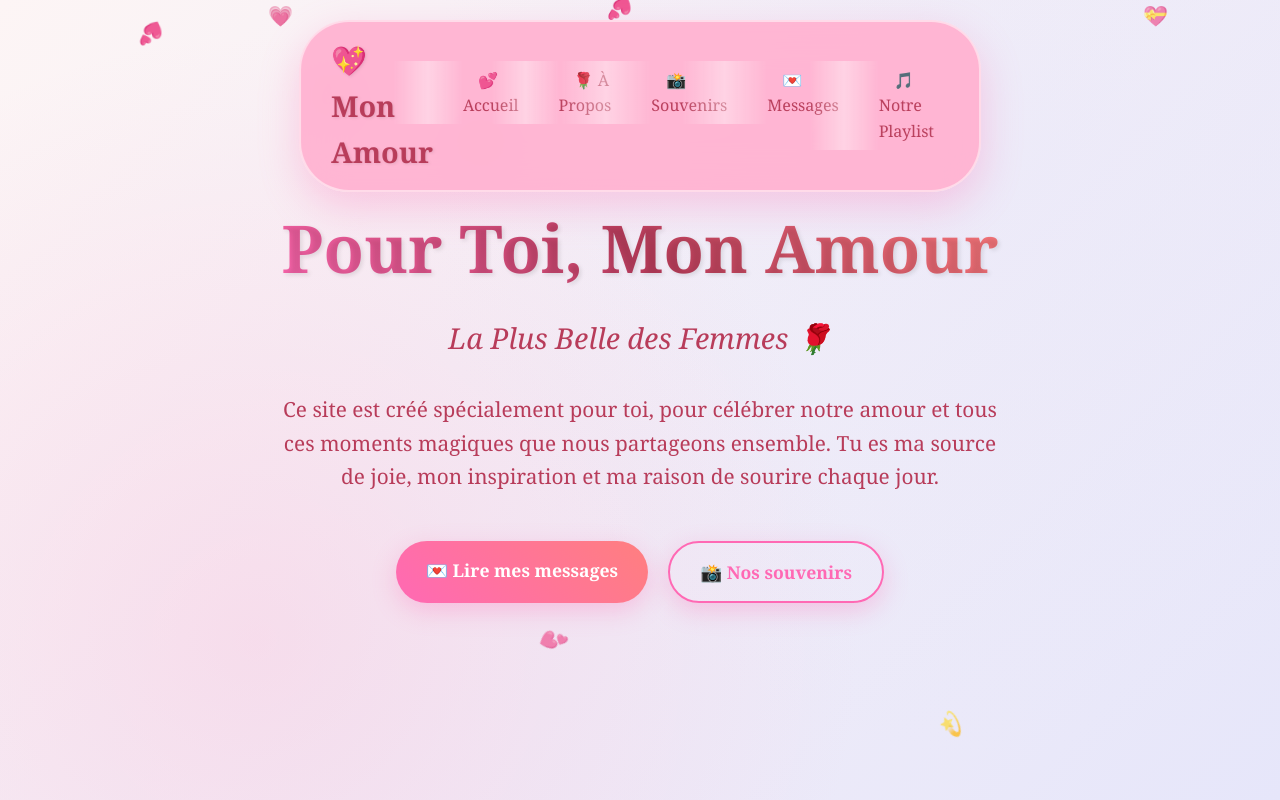
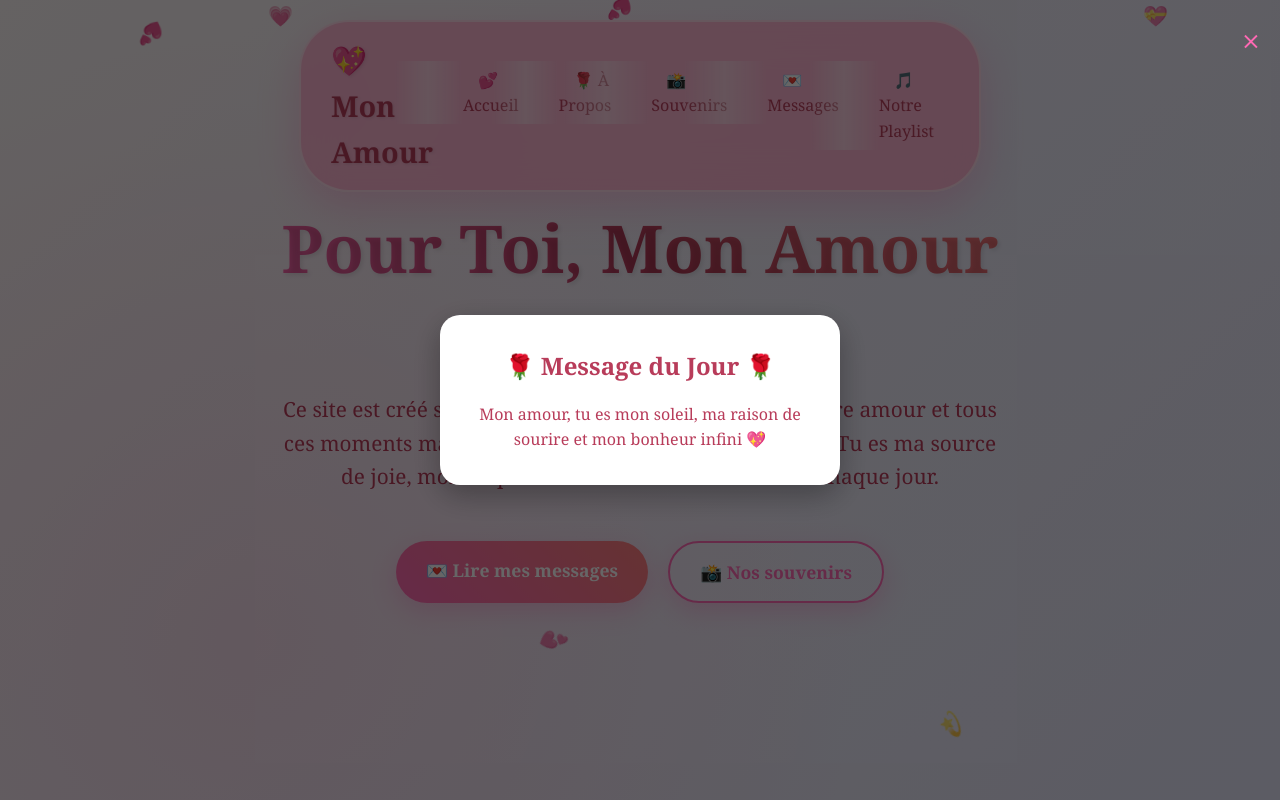
Before and after one commit to Xxxxr096/amour, a plain HTML site: page index.html in a window 1280 px wide. Shown: the top 800 px of the page. Drawn offline with Linux system fonts and the light colour scheme.

Commit message:
message du jour

```diff
--- a/index.html
+++ b/index.html
@@ -594,9 +594,59 @@
                 font-size: 2rem;
             }
         }
+                /* Pop-up personnalisé */
+        .popup {
+            display: none; /* caché par défaut */
+            position: fixed;
+            top: 0; left: 0;
+            width: 100%; height: 100%;
+            background: rgba(0,0,0,0.6);
+            z-index: 2000;
+            display: flex;
+            align-items: center;
+            justify-content: center;
+        }
+
+        .popup-content {
+            background: white;
+            padding: 2rem;
+            border-radius: 20px;
+            text-align: center;
+            color: var(--bordeaux);
+            box-shadow: 0 10px 30px rgba(0,0,0,0.3);
+            animation: fadeIn 0.6s ease;
+            max-width: 400px;
+        }
+
+        .popup-content h2 {
+            margin-bottom: 1rem;
+        }
+
+        .close {
+            position: absolute;
+            top: 15px; right: 20px;
+            font-size: 2rem;
+            cursor: pointer;
+            color: var(--rose-profond);
+        }
+
+        @keyframes fadeIn {
+            from {opacity: 0; transform: scale(0.9);}
+            to {opacity: 1; transform: scale(1);}
+        }
+
 
     </style>
 </head>
+<!-- Pop-up personnalisé -->
+<div id="popup" class="popup">
+    <div class="popup-content">
+        <span class="close">&times;</span>
+        <h2>🌹 Message du Jour 🌹</h2>
+        <p>Mon amour, tu es mon soleil, ma raison de sourire et mon bonheur infini 💖</p>
+    </div>
+</div>
+
 <body>
     <!-- Particules d'amour -->
     <div class="love-particles" id="loveParticles"></div>
@@ -886,9 +936,32 @@
         document.querySelectorAll('.btn-love').forEach(btn => {
             btn.addEventListener('mouseenter', function() {
                 console.log('✨ Effet sonore simulé ✨');
-                // Ici tu pourrais déclencher un son avec l'API Audio si tu veux
+
             });
         });
+        // Pop-up personnalisé
+        document.addEventListener('DOMContentLoaded', function() {
+            const popup = document.getElementById('popup');
+            const closeBtn = document.querySelector('.close');
+
+            // Affiche le popup après 3 secondes
+            setTimeout(() => {
+                popup.style.display = 'flex';
+            }, 3000);
+
+            // Fermer au clic sur la croix
+            closeBtn.addEventListener('click', () => {
+                popup.style.display = 'none';
+            });
+
+            // Fermer au clic en dehors de la boîte
+            window.addEventListener('click', (e) => {
+                if (e.target === popup) {
+                    popup.style.display = 'none';
+                }
+            });
+        });
+
     </script>
 </body>
 </html>
```
